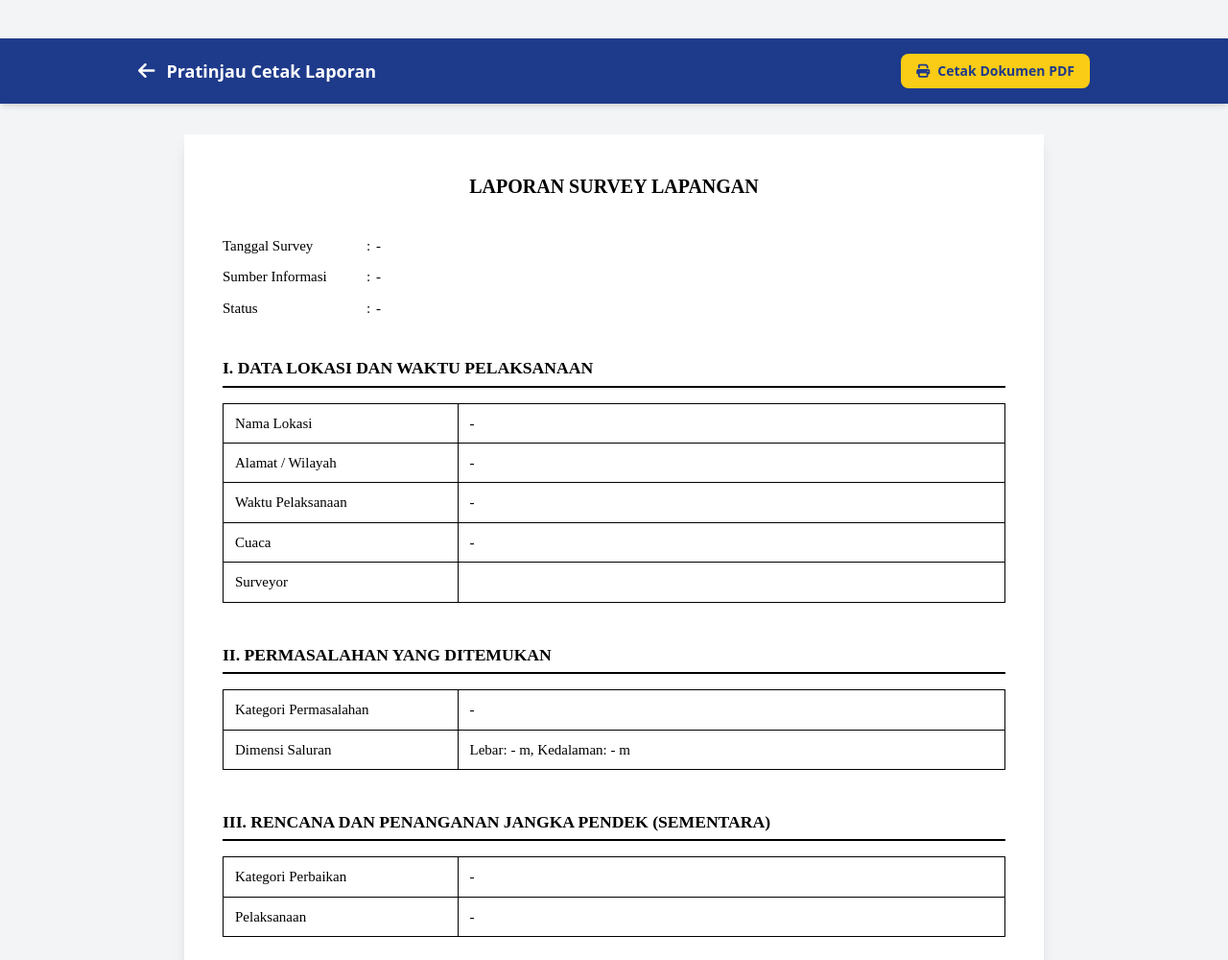
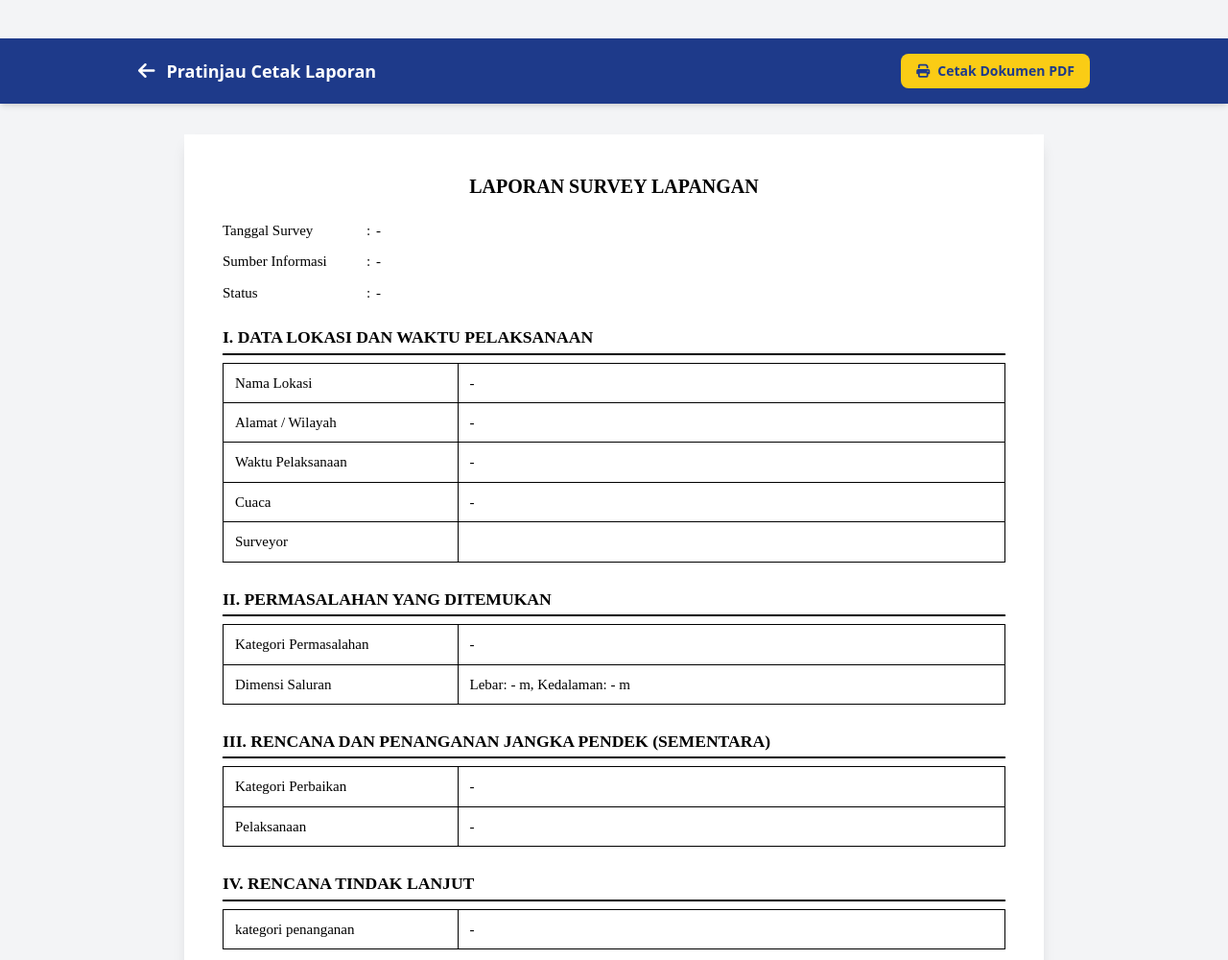
Before and after one commit to RifkyFadjar/KP, a plain HTML site: page hasil-laporan.html in a window 1280 px wide. Shown: the top 1000 px of the page at 96% size. Drawn offline with nearby package versions, Linux system fonts and the light colour scheme.

Commit message:
Reduce document margins to allow signature to fit entirely on page 2 below the RAB table

```diff
--- a/hasil-laporan.html
+++ b/hasil-laporan.html
@@ -19,7 +19,7 @@
         .formal-table {
             width: 100%;
             border-collapse: collapse;
-            margin-bottom: 1rem;
+            margin-bottom: 0.5rem;
         }
         .formal-table th, .formal-table td {
             border: 1px solid #000;
@@ -35,9 +35,9 @@
             font-weight: bold;
             text-transform: uppercase;
             border-bottom: 2px solid #000;
-            padding-bottom: 4px;
-            margin-top: 1.5rem;
-            margin-bottom: 1rem;
+            padding-bottom: 2px;
+            margin-top: 1rem;
+            margin-bottom: 0.5rem;
             font-size: 1.1rem;
         }
 
@@ -87,9 +87,9 @@
     <!-- Kertas A4 -->
     <div class="max-w-4xl mx-auto bg-white p-4 sm:p-10 shadow-lg print-container relative text-[13px] sm:text-[15px] leading-relaxed">
 
-        <h1 class="text-center font-bold text-lg sm:text-xl mb-8">LAPORAN SURVEY LAPANGAN</h1>
+        <h1 class="text-center font-bold text-lg sm:text-xl mb-4">LAPORAN SURVEY LAPANGAN</h1>
 
-        <div class="mb-8">
+        <div class="mb-4">
             <table class="w-full text-[13px] sm:text-[15px]">
                 <tbody>
                     <tr>
@@ -112,7 +112,7 @@
         </div>
 
         <h2 class="section-title">I. DATA LOKASI DAN WAKTU PELAKSANAAN</h2>
-        <div class="overflow-x-auto mb-4">
+        <div class="overflow-x-auto mb-2">
             <table class="formal-table">
                 <tbody>
                     <tr>
@@ -148,7 +148,7 @@
         </div>
 
         <h2 class="section-title">II. PERMASALAHAN YANG DITEMUKAN</h2>
-        <div class="overflow-x-auto mb-4">
+        <div class="overflow-x-auto mb-2">
             <table class="formal-table">
                 <tbody>
                     <tr>
@@ -164,7 +164,7 @@
         </div>
 
         <h2 class="section-title">III. RENCANA DAN PENANGANAN JANGKA PENDEK (SEMENTARA)</h2>
-        <div class="overflow-x-auto mb-4">
+        <div class="overflow-x-auto mb-2">
             <table class="formal-table">
                 <tbody>
                     <tr>
@@ -180,7 +180,7 @@
         </div>
 
         <h2 class="section-title">IV. RENCANA TINDAK LANJUT</h2>
-        <div class="overflow-x-auto mb-4">
+        <div class="overflow-x-auto mb-2">
             <table class="formal-table">
                 <tbody>
                     <tr>
```
